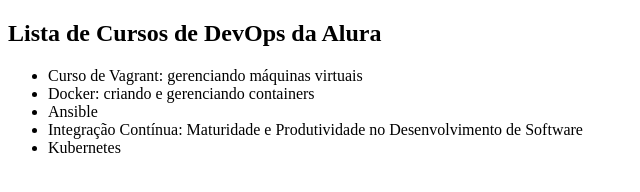
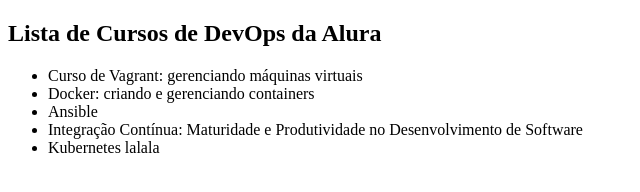
Before and after one commit to juliogiacobbo/alura-git, a plain HTML site: page index.html in a window 1280 px wide. Shown: the full height of the page, 0-640 px from the left. Drawn offline with Linux system fonts and the light colour scheme.

Commit message:
adicionando lalala

```diff
--- a/index.html
+++ b/index.html
@@ -11,7 +11,7 @@
         <li>Docker: criando e gerenciando containers</li>
         <li>Ansible</li>
         <li>Integração Contínua: Maturidade e Produtividade no Desenvolvimento de Software</li>
-        <li>Kubernetes</li>
+        <li>Kubernetes lalala</li>
     </ul>
 </body>
 </html>
```
